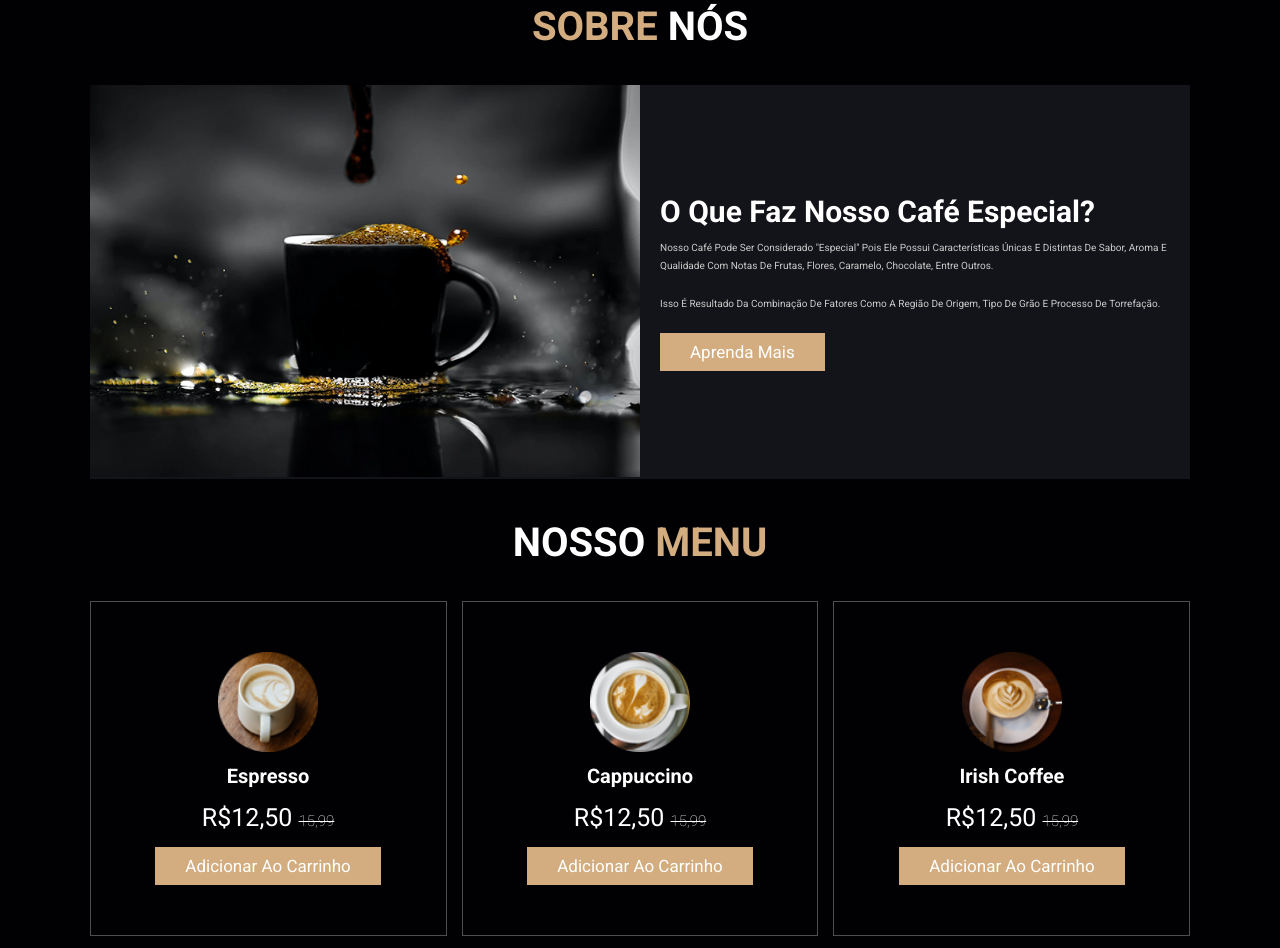
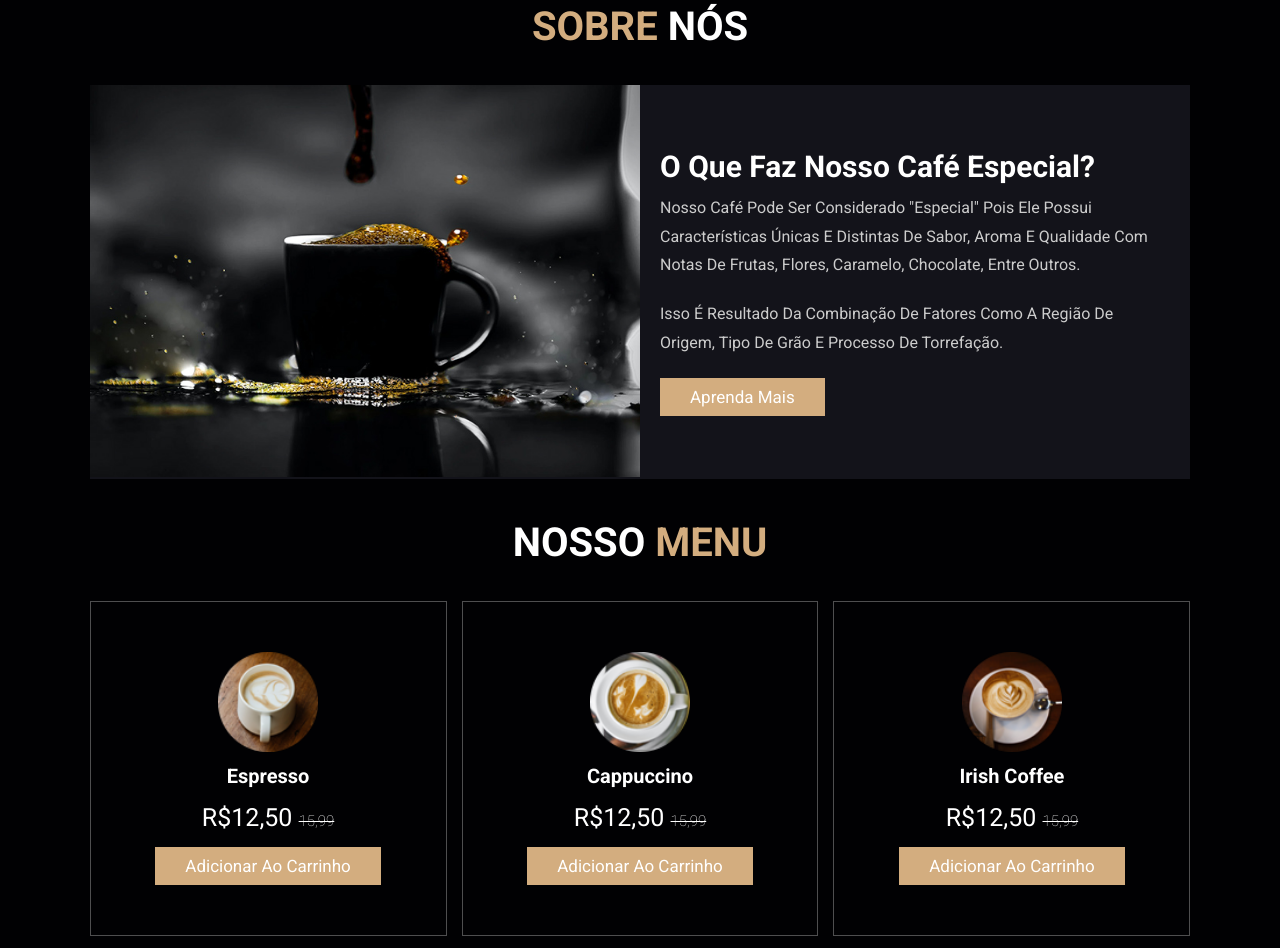
Before and after one commit to Isabella-Pompeo/site-cafeteria, a plain HTML site: page index.html in a window 1280 px wide. Shown: the part 817-1765 px from the top of the page. Drawn offline with Linux system fonts and the light colour scheme.

Commit message:
update style.css

```diff
--- a/css/style.css
+++ b/css/style.css
@@ -265,7 +265,7 @@ section {
 }
 
 .about .row .content p{
-  font-size: 1.6remrem;
+  font-size: 1.6rem;
   color: #ccc;
   padding: 1rem 0;
   line-height: 1.8;
```
